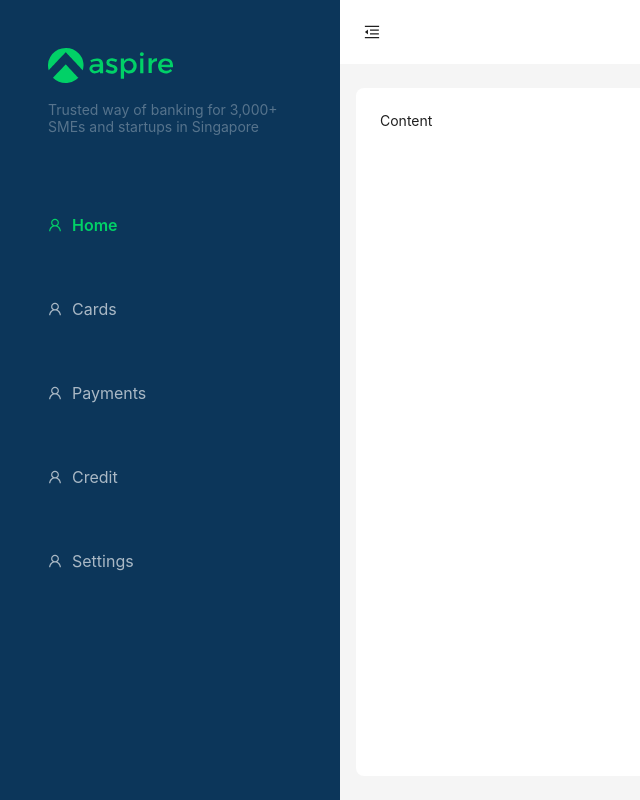
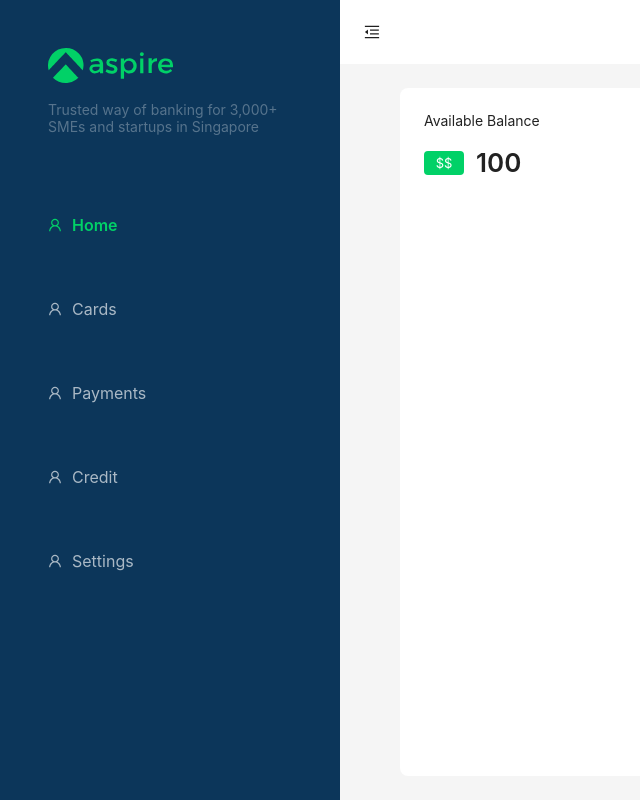
Before and after one commit to Bhavin789/aspire-app, a React (Create React App) app: page / in a window 1280 px wide. Shown: the whole page, without its empty margins (0-640 px from the left). Built offline with nearby package versions, Linux system fonts and the light colour scheme.

Commit message:
feat: add available balance component

```diff
--- a/src/App.tsx
+++ b/src/App.tsx
@@ -3,6 +3,7 @@
 import { Button, Layout, Menu, theme } from "antd";
 import FullWidthWrapper from "./components/generic/FullWidthWrapper";
 import SideMenu from "./components/menu/SideMenu";
+import AvailableBalance from "./components/AvailableBalance";
 
 const { Header, Content } = Layout;
 
@@ -39,14 +40,14 @@
                     </Header>
                     <Content
                         style={{
-                            margin: "24px 16px",
+                            margin: "24px 60px",
                             padding: 24,
                             minHeight: 280,
                             background: colorBgContainer,
                             borderRadius: borderRadiusLG
                         }}
                     >
-                        Content
+                        <AvailableBalance availableBalance={100} />
                     </Content>
                 </Layout>
             </Layout>
--- /dev/null
+++ b/src/components/AvailableBalance.tsx
@@ -0,0 +1,57 @@
+import styled from "styled-components";
+import { colorTokens } from "../designTokens";
+
+const AvailableBalanceWrapper = styled.div`
+    display: flex;
+    flex-direction: column;
+`;
+
+const BalanceText = styled.span`
+    font-size: 14px;
+    color: ${() => colorTokens.light.textPrimary};
+`;
+
+const BalanceAmountWrapper = styled.div`
+    display: flex;
+    align-items: center;
+    margin-top: 18px;
+`;
+
+const BalanceAmount = styled.span`
+    font-size: 26px;
+    color: ${() => colorTokens.light.textPrimary};
+    margin-left: 12px;
+    font-weight: 600;
+`;
+
+const DollarDiv = styled.div`
+    font-size: 13px;
+    background: ${() => colorTokens.light.brand};
+    border-radius: 4px;
+    width: 40px;
+    height: 24px;
+    color: white;
+    display: flex;
+    align-items: center;
+    justify-content: center;
+`;
+
+const AvailableBalance = ({
+    availableBalance
+}: {
+    availableBalance: number;
+}) => {
+    return (
+        <AvailableBalanceWrapper>
+            <BalanceText>Available Balance</BalanceText>
+            <BalanceAmountWrapper>
+                <DollarDiv>$$</DollarDiv>
+                <BalanceAmount>
+                    <span>{availableBalance}</span>
+                </BalanceAmount>
+            </BalanceAmountWrapper>
+        </AvailableBalanceWrapper>
+    );
+};
+
+export default AvailableBalance;
--- a/src/designTokens.ts
+++ b/src/designTokens.ts
@@ -2,7 +2,9 @@
     light: {
         primary: "#01D167",
         secondary: "#325BAF",
-        sideMenu: "#0C365A"
+        sideMenu: "#0C365A",
+        textPrimary: "#222222",
+        brand: "#01D167"
     },
     dark: {}
 };
```
